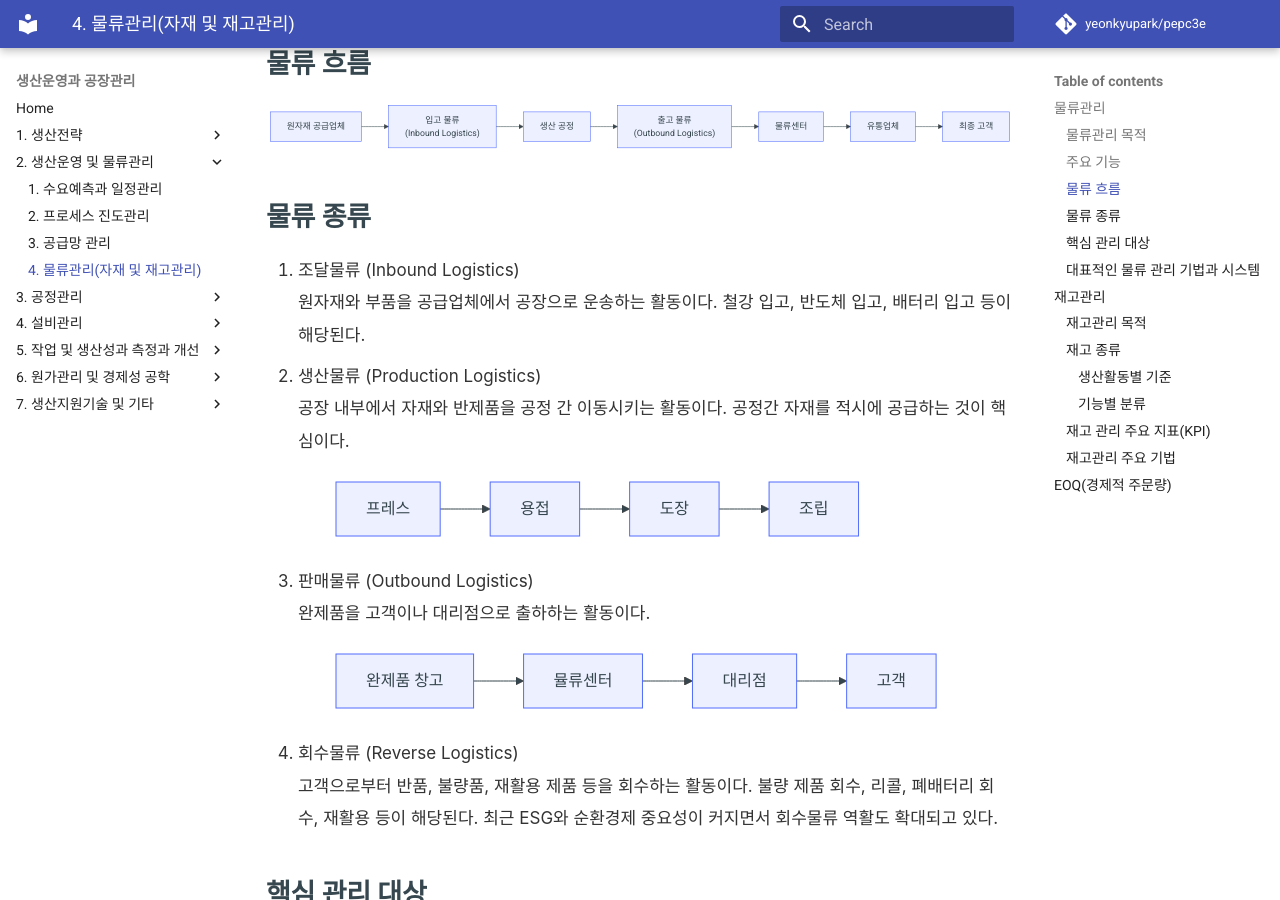
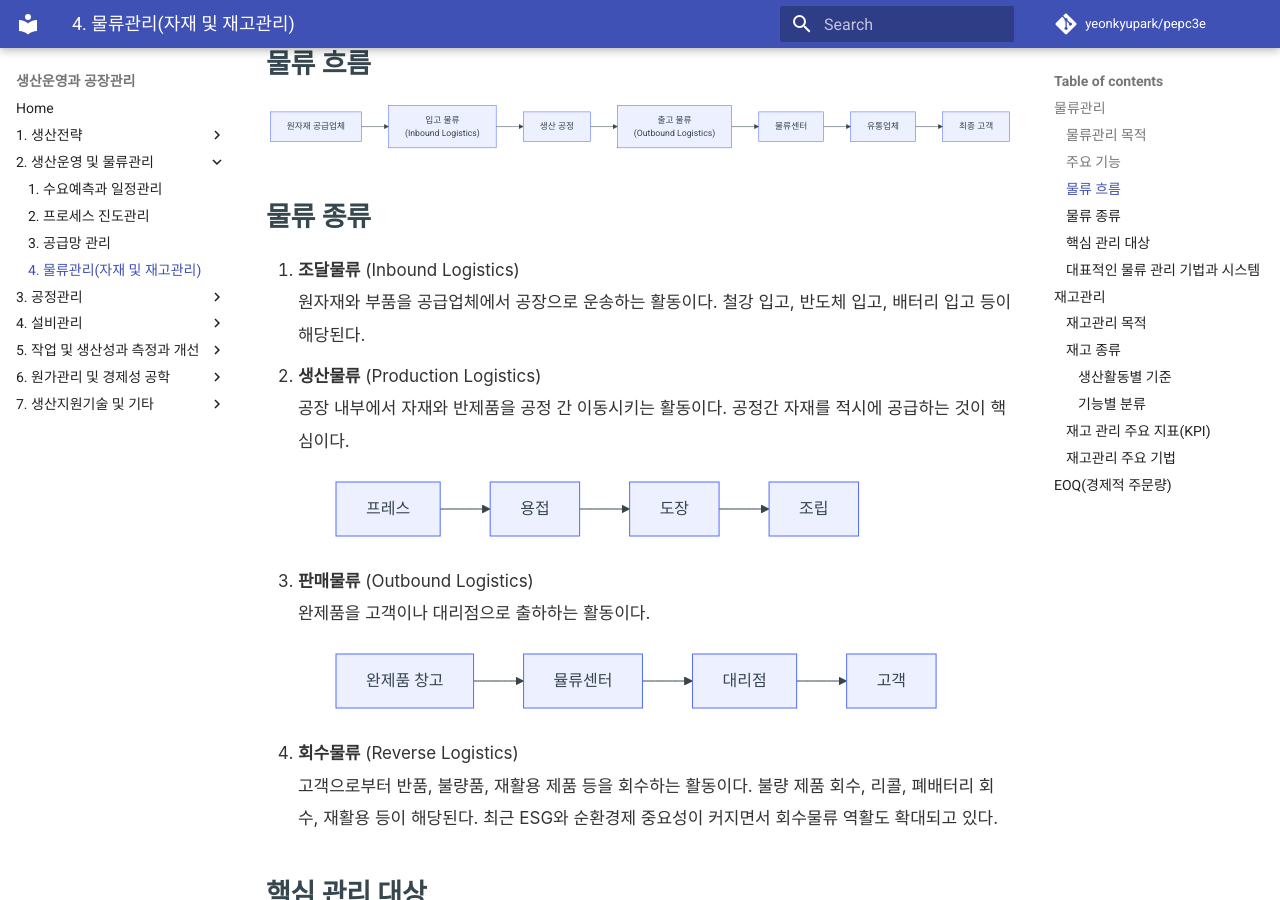
Before and after one commit to yeonkyupark/pepc3e, an MkDocs documentation site: the page built from docs/0204_logistics_material_and_inventory_management.md, in a window 1280 px wide and 900 px high, scrolled down 1457 px. Built offline with MkDocs 1.6.1 and Material for MkDocs 9.7.7, drawn with Linux system fonts in a browser that asks for light colours; comment, search, counter and statistics services are not loaded; some of the changed text lies outside the part shown.

````diff
--- a/docs/0204_logistics_material_and_inventory_management.md
+++ b/docs/0204_logistics_material_and_inventory_management.md
@@ -42,9 +42,9 @@ flowchart LR
 
 ### 물류 종류
 
-1. 조달물류 (Inbound Logistics)
+1. **조달물류** (Inbound Logistics)
    원자재와 부품을 공급업체에서 공장으로 운송하는 활동이다. 철강 입고, 반도체 입고, 배터리 입고 등이 해당된다.
-2. 생산물류 (Production Logistics)
+2. **생산물류** (Production Logistics)
    공장 내부에서 자재와 반제품을 공정 간 이동시키는 활동이다. 공정간 자재를 적시에 공급하는 것이 핵심이다.
    ```mermaid
    flowchart LR
@@ -55,7 +55,7 @@ flowchart LR
 
    A --> B --> C --> D
    ```
-3. 판매물류 (Outbound Logistics)
+3. **판매물류** (Outbound Logistics)
    완제품을 고객이나 대리점으로 출하하는 활동이다.
    ```mermaid
    flowchart LR
@@ -66,7 +66,7 @@ flowchart LR
 
    A --> B --> C --> D
    ```
-4. 회수물류 (Reverse Logistics)
+4. **회수물류** (Reverse Logistics)
    고객으로부터 반품, 불량품, 재활용 제품 등을 회수하는 활동이다. 불량 제품 회수, 리콜, 폐배터리 회수, 재활용 등이 해당된다. 최근 ESG와 순환경제 중요성이 커지면서 회수물류 역활도 확대되고 있다.
 
 ### 핵심 관리 대상
````
Also changed, not shown: other parts of docs/0204_logistics_material_and_inventory_management.md (+3 -1 lines).
